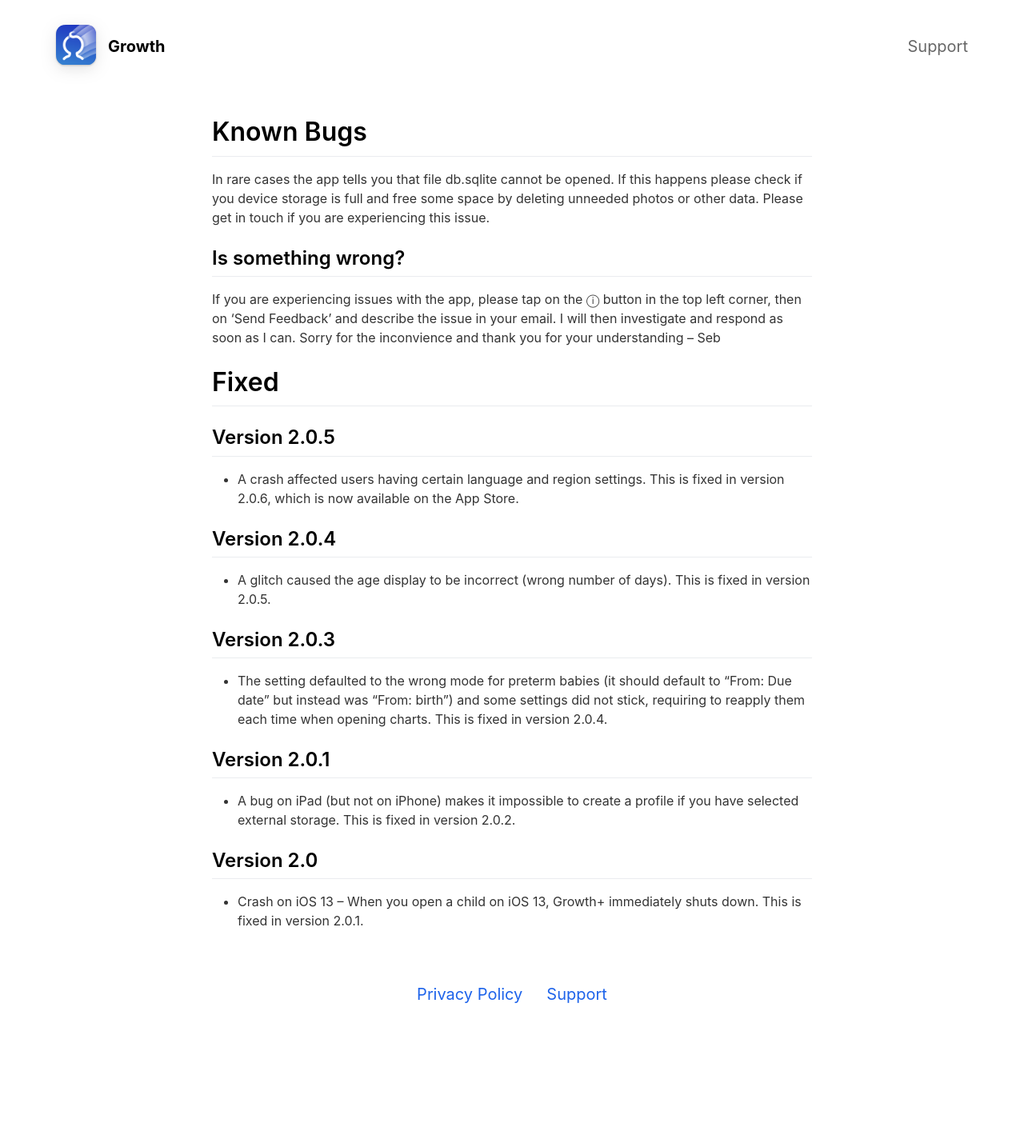
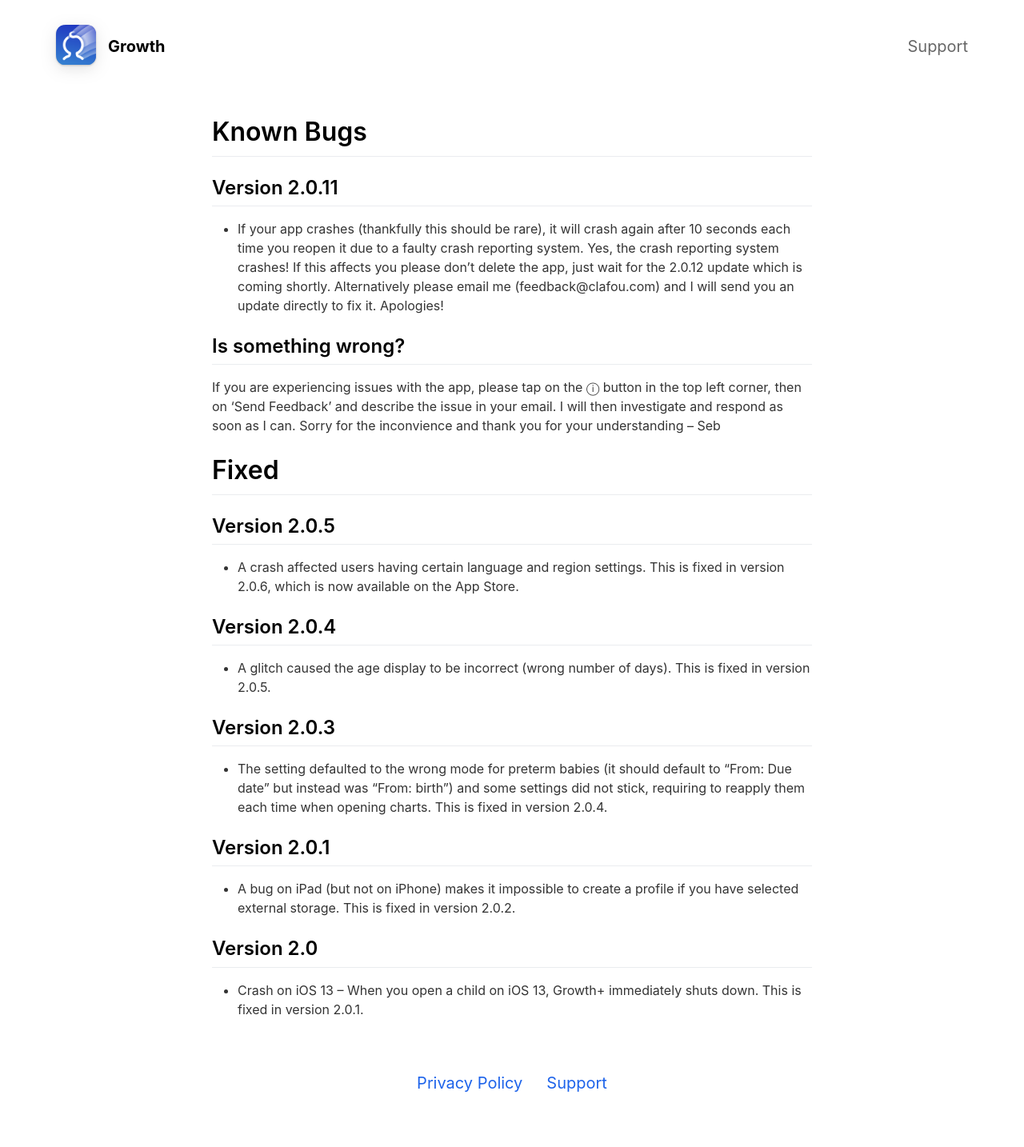
Before and after one commit to Clafou/growthchart.app, a Jekyll site: the page built from _pages/bugs.md, in a window 1280 px wide. Shown: the whole page at 80% size. Built offline with Jekyll 4.4.1, drawn with Linux system fonts in a browser that asks for light colours; nearby versions of some CDN libraries; before the commit the page ends 1323 px from its top, so only the background shows below that.

Commit message:
Updated the bugs page

```diff
--- a/_pages/bugs.md
+++ b/_pages/bugs.md
@@ -7,7 +7,9 @@ include_in_footer: false
 
 # Known Bugs
 
-In rare cases the app tells you that file db.sqlite cannot be opened. If this happens please check if you device storage is full and free some space by deleting unneeded photos or other data. Please get in touch if you are experiencing this issue.
+## Version 2.0.11
+
+* If your app crashes (thankfully this should be rare), it will crash again after 10 seconds each time you reopen it due to a faulty crash reporting system. Yes, the crash reporting system crashes! If this affects you please don't delete the app, just wait for the 2.0.12 update which is coming shortly. Alternatively please email me (feedback@clafou.com) and I will send you an update directly to fix it. Apologies!
 
 ## Is something wrong?
 
```
